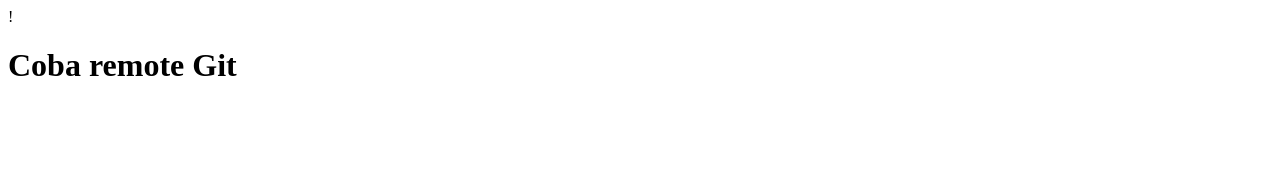
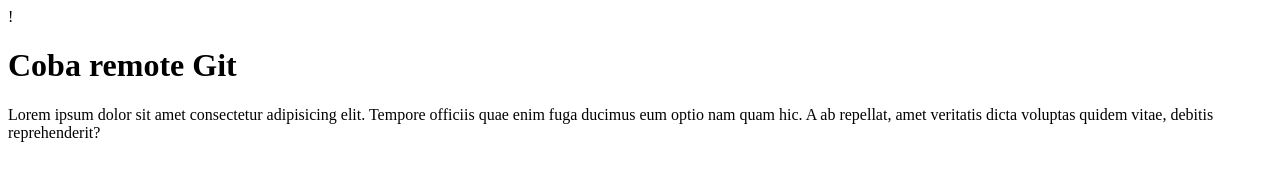
Before and after one commit to faridiqmal44/git-test, a plain HTML site: page index.html in a window 1280 px wide. Drawn offline with Linux system fonts and the light colour scheme.

Commit message:
menambahkan paragraph

```diff
--- a/index.html
+++ b/index.html
@@ -5,5 +5,6 @@
 </head>
 <body>
 	<h1>Coba remote Git</h1>
+	<p>Lorem ipsum dolor sit amet consectetur adipisicing elit. Tempore officiis quae enim fuga ducimus eum optio nam quam hic. A ab repellat, amet veritatis dicta voluptas quidem vitae, debitis reprehenderit?</p>
 </body>
 </html>
```
